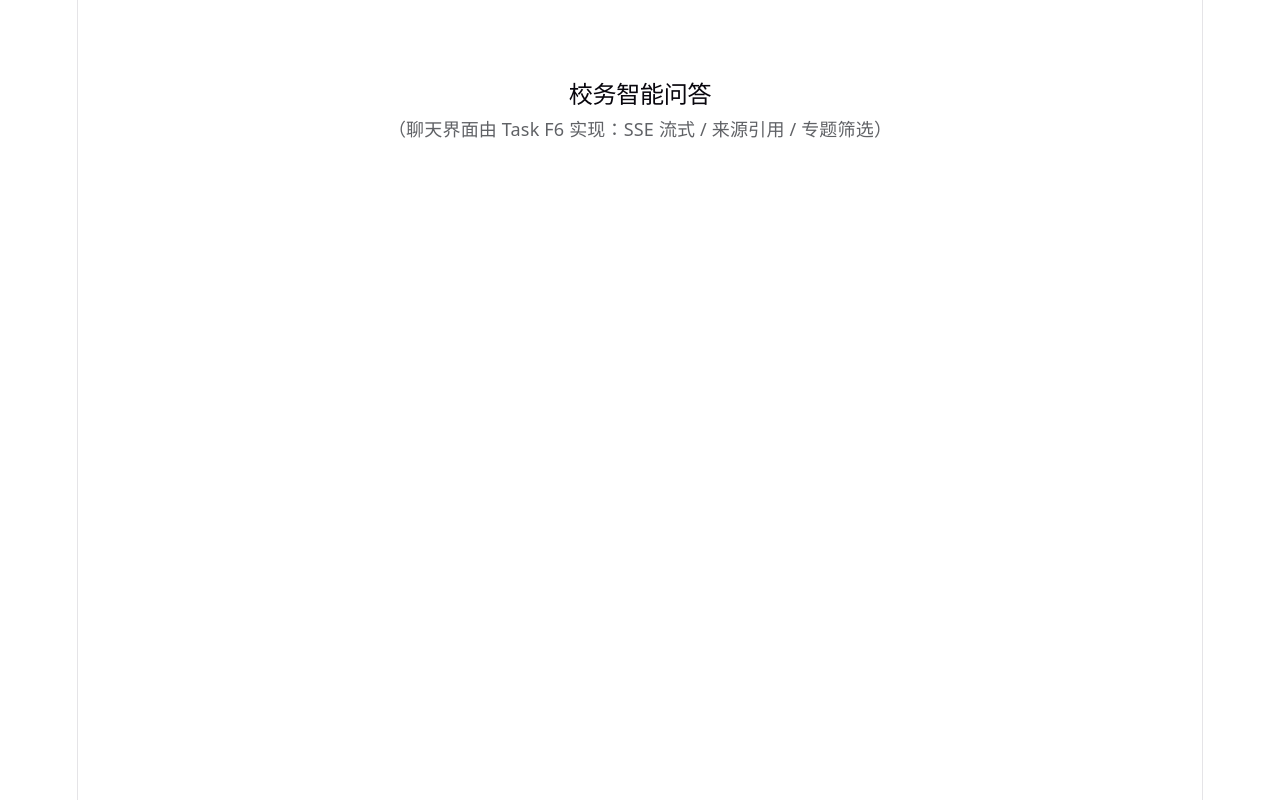
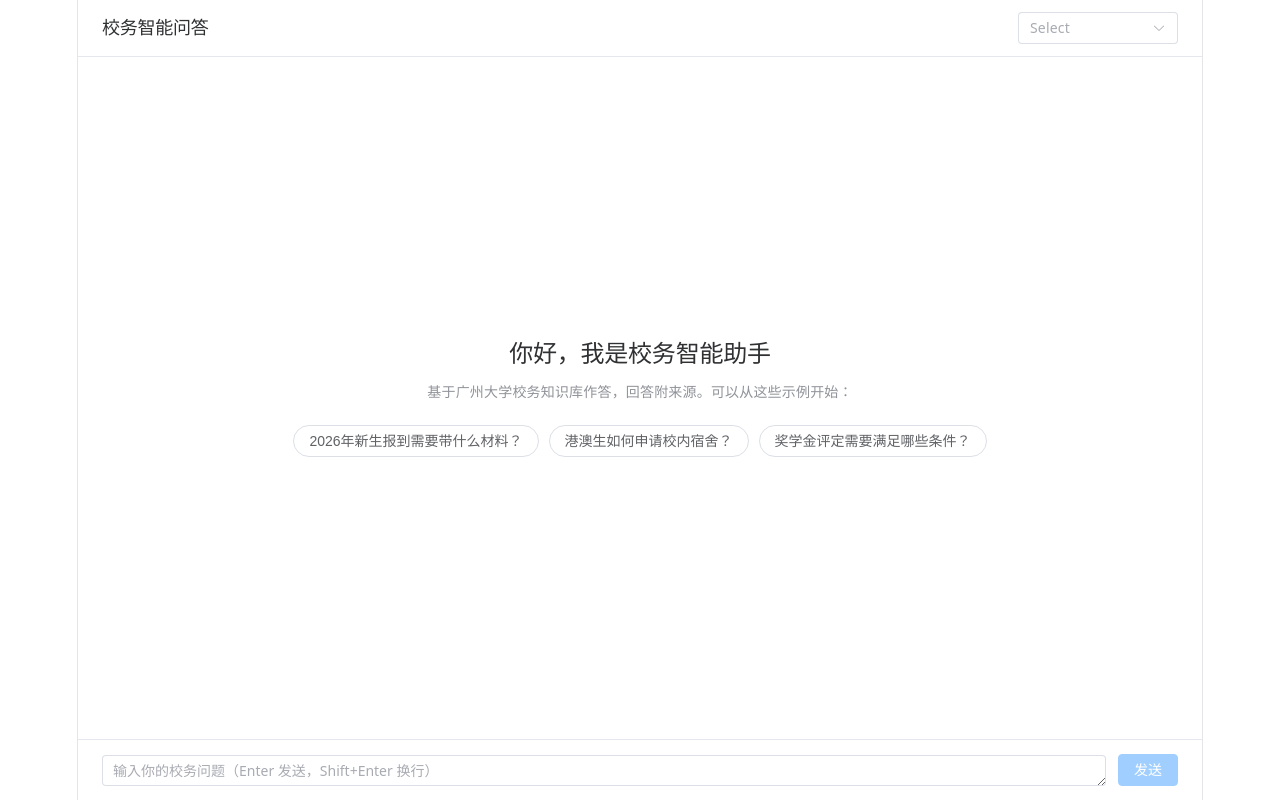
Before and after one commit to zgozh/school-knowledge-hub, a Vue app in the folder frontend/: page / in a window 1280 px wide. Built offline with nearby package versions, Linux system fonts and the light colour scheme.

Commit message:
feat: 问答端聊天界面(SSE流式+来源引用+专题筛选)

```diff
--- a/frontend/src/views/chat/ChatView.vue
+++ b/frontend/src/views/chat/ChatView.vue
@@ -1,19 +1,165 @@
 <template>
-  <div class="chat-placeholder">
-    <h2>校务智能问答</h2>
-    <p>（聊天界面由 Task F6 实现：SSE 流式 / 来源引用 / 专题筛选）</p>
+  <div class="chat-view">
+    <header class="chat-header">
+      <h2 class="chat-title">校务智能问答</h2>
+      <TopicSelect v-model="topic" :disabled="sending" />
+    </header>
+
+    <main class="chat-body">
+      <div v-if="!messages.length" class="welcome">
+        <h2>你好，我是校务智能助手</h2>
+        <p class="welcome-tip">基于广州大学校务知识库作答，回答附来源。可以从这些示例开始：</p>
+        <div class="examples">
+          <el-button v-for="q in EXAMPLES" :key="q" round @click="send(q)">{{ q }}</el-button>
+        </div>
+      </div>
+      <MessageList v-else :messages="messages" />
+    </main>
+
+    <footer class="chat-input">
+      <el-input
+        v-model="input"
+        type="textarea"
+        :autosize="{ minRows: 1, maxRows: 6 }"
+        placeholder="输入你的校务问题（Enter 发送，Shift+Enter 换行）"
+        :disabled="sending"
+        @keydown.enter.exact.prevent="send(input)"
+      />
+      <el-button type="primary" :loading="sending" :disabled="!input.trim() || sending" @click="send(input)">
+        发送
+      </el-button>
+    </footer>
   </div>
 </template>
 
 <script setup>
-// F6 填充
+import { reactive, ref } from 'vue'
+import { askChat } from '../../api/chat'
+import MessageList from './components/MessageList.vue'
+import TopicSelect from './components/TopicSelect.vue'
+
+const EXAMPLES = [
+  '2026年新生报到需要带什么材料？',
+  '港澳生如何申请校内宿舍？',
+  '奖学金评定需要满足哪些条件？',
+]
+
+const topic = ref('')
+const input = ref('')
+const sending = ref(false)
+const messages = ref([])
+
+function send(text) {
+  const query = String(text || '').trim()
+  if (!query || sending.value) return
+  input.value = ''
+
+  // 会话历史：内存数组，仅携带已成功作答的轮次
+  const history = messages.value
+    .filter((m) => m.role === 'user' || (m.role === 'assistant' && !m.error && !m.empty && m.content))
+    .map((m) => ({ role: m.role, content: m.content }))
+
+  messages.value.push({ role: 'user', content: query })
+  const assistant = reactive({ role: 'assistant', content: '', sources: [], loading: true, error: false, empty: false })
+  messages.value.push(assistant)
+  sending.value = true
+
+  askChat(query, topic.value || null, history, {
+    onChunk(delta) {
+      assistant.content += delta
+    },
+    onSources(sources) {
+      assistant.sources = sources
+      assistant.loading = false
+    },
+    onDone() {
+      assistant.loading = false
+      sending.value = false
+    },
+    onEmpty(message) {
+      assistant.content = message
+      assistant.empty = true
+      assistant.loading = false
+      sending.value = false
+    },
+    onError(message) {
+      assistant.content = message
+      assistant.error = true
+      assistant.loading = false
+      sending.value = false
+    },
+  }).finally(() => {
+    // 兜底：流异常中断（未收到 done/empty/error）时复位状态
+    assistant.loading = false
+    sending.value = false
+  })
+}
 </script>
 
 <style scoped>
-.chat-placeholder {
-  max-width: 800px;
-  margin: 80px auto;
+.chat-view {
+  display: flex;
+  flex-direction: column;
+  height: 100svh;
+  text-align: left;
+  background: #fff;
+}
+.chat-header {
+  display: flex;
+  align-items: center;
+  justify-content: space-between;
+  gap: 16px;
+  padding: 12px 24px;
+  border-bottom: 1px solid #e4e7ed;
+}
+.chat-title {
+  margin: 0;
+  font-size: 18px;
+  color: #303133;
+}
+.chat-body {
+  flex: 1;
+  min-height: 0;
+  display: flex;
+  flex-direction: column;
+}
+.welcome {
+  flex: 1;
+  display: flex;
+  flex-direction: column;
+  align-items: center;
+  justify-content: center;
+  gap: 12px;
+  padding: 24px;
   text-align: center;
-  color: #606266;
+}
+.welcome h2 {
+  margin: 0;
+  color: #303133;
+}
+.welcome-tip {
+  margin: 0;
+  color: #909399;
+  font-size: 14px;
+}
+.examples {
+  display: flex;
+  flex-wrap: wrap;
+  justify-content: center;
+  gap: 10px;
+  margin-top: 8px;
+}
+.examples .el-button + .el-button {
+  margin-left: 0;
+}
+.chat-input {
+  display: flex;
+  align-items: flex-end;
+  gap: 12px;
+  padding: 14px 24px;
+  border-top: 1px solid #e4e7ed;
+}
+.chat-input .el-input {
+  flex: 1;
 }
 </style>
--- /dev/null
+++ b/frontend/src/views/chat/components/MessageList.vue
@@ -0,0 +1,126 @@
+<template>
+  <div ref="scrollRef" class="message-list">
+    <div v-for="(msg, index) in messages" :key="index" class="message-row" :class="msg.role">
+      <div class="bubble">
+        <template v-if="msg.role === 'user'">{{ msg.content }}</template>
+        <template v-else>
+          <div v-if="msg.loading && !msg.content" class="generating">
+            <span class="spinner" />正在生成回答…
+          </div>
+          <div v-else-if="msg.error" class="error-text">{{ msg.content }}</div>
+          <div v-else-if="msg.empty" class="empty-text">{{ msg.content }}</div>
+          <MarkdownRender v-else :content="msg.content" :final="!msg.loading" />
+          <div v-if="msg.sources?.length" class="sources">
+            <div class="sources-title">参考来源</div>
+            <SourceCard v-for="s in msg.sources" :key="s.doc_id" :source="s" />
+          </div>
+        </template>
+      </div>
+    </div>
+  </div>
+</template>
+
+<script setup>
+import { nextTick, ref, watch } from 'vue'
+import MarkdownRender from 'markstream-vue'
+import 'markstream-vue/index.css'
+import SourceCard from './SourceCard.vue'
+
+const props = defineProps({
+  messages: { type: Array, required: true },
+})
+
+const scrollRef = ref(null)
+watch(
+  () => props.messages,
+  async () => {
+    await nextTick()
+    const el = scrollRef.value
+    if (el) el.scrollTop = el.scrollHeight
+  },
+  { deep: true },
+)
+</script>
+
+<style scoped>
+.message-list {
+  flex: 1;
+  overflow-y: auto;
+  padding: 20px 24px;
+  display: flex;
+  flex-direction: column;
+  gap: 14px;
+}
+.message-row {
+  display: flex;
+}
+.message-row.user {
+  justify-content: flex-end;
+}
+.message-row.assistant {
+  justify-content: flex-start;
+}
+.bubble {
+  max-width: 78%;
+  padding: 10px 14px;
+  border-radius: 10px;
+  font-size: 15px;
+  line-height: 1.6;
+  text-align: left;
+  word-break: break-word;
+}
+.message-row.user .bubble {
+  background: #ecf5ff;
+  color: #303133;
+  border: 1px solid #d9ecff;
+  white-space: pre-wrap;
+}
+.message-row.assistant .bubble {
+  background: #f4f4f5;
+  color: #303133;
+  border: 1px solid #e9e9eb;
+}
+.generating {
+  display: flex;
+  align-items: center;
+  gap: 8px;
+  color: #909399;
+}
+.spinner {
+  width: 14px;
+  height: 14px;
+  border: 2px solid #dcdfe6;
+  border-top-color: #409eff;
+  border-radius: 50%;
+  animation: spin 0.8s linear infinite;
+}
+@keyframes spin {
+  to {
+    transform: rotate(360deg);
+  }
+}
+.error-text {
+  color: #f56c6c;
+  white-space: pre-wrap;
+}
+.empty-text {
+  color: #909399;
+  white-space: pre-wrap;
+}
+.sources {
+  margin-top: 10px;
+  display: flex;
+  flex-direction: column;
+  gap: 8px;
+}
+.sources-title {
+  font-size: 12px;
+  color: #909399;
+}
+.bubble :deep(.markdown-body) :first-child {
+  margin-top: 0;
+}
+.bubble :deep(.markdown-body) :last-child {
+  margin-bottom: 0;
+}
+</style>
--- /dev/null
+++ b/frontend/src/views/chat/components/SourceCard.vue
@@ -0,0 +1,47 @@
+<template>
+  <div class="source-card">
+    <el-link :href="source.url" target="_blank" type="primary" class="source-title">
+      {{ source.title || '未命名文档' }}
+    </el-link>
+    <div class="source-meta">
+      <span>{{ source.category || '未分类' }}</span>
+      <span class="dot">·</span>
+      <span>{{ formatDate(source.publish_date) }}</span>
+      <el-tag v-if="source.expired" type="warning" size="small" class="expired-tag">可能已过期</el-tag>
+    </div>
+  </div>
+</template>
+
+<script setup>
+import { formatDate } from '../../../utils/format'
+
+defineProps({
+  source: { type: Object, required: true },
+})
+</script>
+
+<style scoped>
+.source-card {
+  padding: 8px 12px;
+  border: 1px solid #e4e7ed;
+  border-radius: 8px;
+  background: #fafafa;
+}
+.source-title {
+  font-size: 14px;
+  line-height: 1.4;
+  justify-content: flex-start;
+  text-align: left;
+}
+.source-meta {
+  margin-top: 4px;
+  display: flex;
+  align-items: center;
+  gap: 6px;
+  font-size: 12px;
+  color: #909399;
+}
+.expired-tag {
+  margin-left: 2px;
+}
+</style>
--- /dev/null
+++ b/frontend/src/views/chat/components/TopicSelect.vue
@@ -0,0 +1,27 @@
+<template>
+  <el-select
+    :model-value="modelValue"
+    class="topic-select"
+    :disabled="disabled"
+    @update:model-value="$emit('update:modelValue', $event)"
+  >
+    <el-option label="全部专题" value="" />
+    <el-option v-for="topic in TOPICS" :key="topic" :label="topic" :value="topic" />
+  </el-select>
+</template>
+
+<script setup>
+import { TOPICS } from '../../../utils/format'
+
+defineProps({
+  modelValue: { type: String, default: '' },
+  disabled: { type: Boolean, default: false },
+})
+defineEmits(['update:modelValue'])
+</script>
+
+<style scoped>
+.topic-select {
+  width: 160px;
+}
+</style>
```
